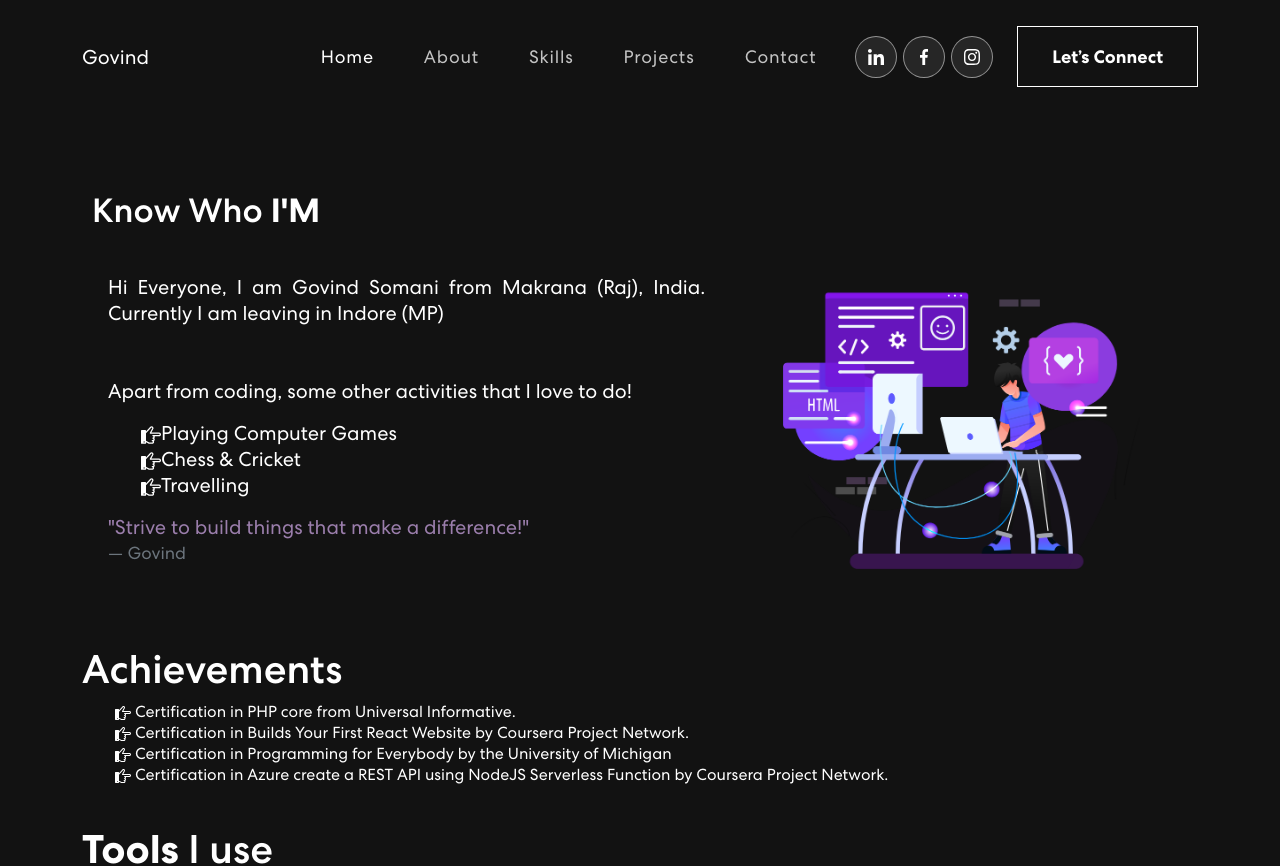
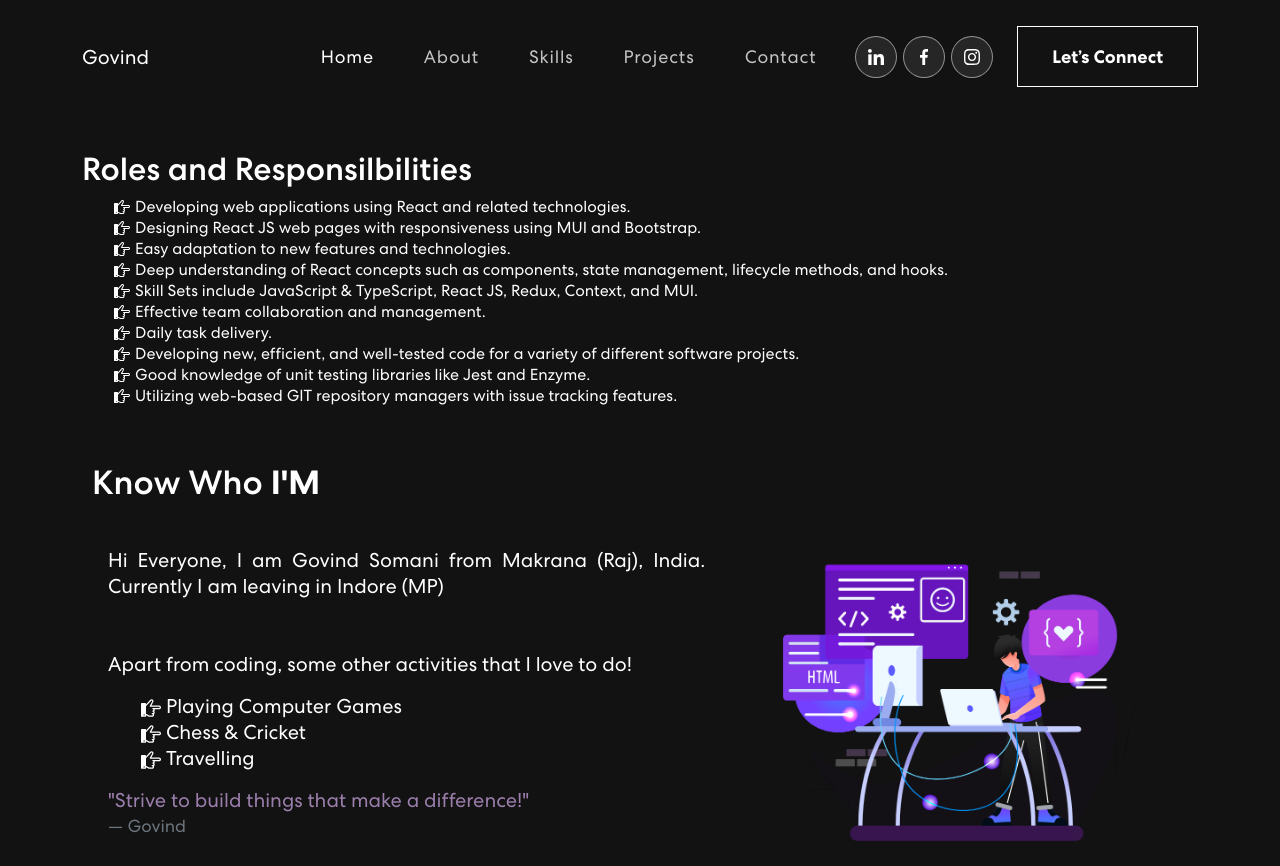
Before and after one commit to Govind-somani/Govind_Potfolio, a React (Create React App) app: page /about in a window 1280 px wide. Shown: the top 866 px of the page. Built offline with nearby package versions, Linux system fonts and the light colour scheme.

Commit message:
code refactor

```diff
--- a/src/App.css
+++ b/src/App.css
@@ -669,7 +669,11 @@ nav.navbar .navbar-toggler[aria-expanded="true"] .navbar-toggler-icon {
   overflow: hidden !important;
   transition: all 0.4s ease 0s !important;
 }
-
+.roles {
+  display: flex;
+  justify-content: flex-start;
+  align-items: center;
+}
 @media (max-width: 767px) {
   .tech-icons {
     margin: 10px !important;
--- a/src/Services/response.json
+++ b/src/Services/response.json
@@ -94,7 +94,19 @@
              "id":4,
              "description":" Certification in Azure create a REST API using NodeJS Serverless Function by Coursera Project Network."
          }
-    ]
+    ],
+    "responsibilities" :[
+        "Developing web applications using React and related technologies.",
+        "Designing React JS web pages with responsiveness using MUI and Bootstrap.",
+        "Easy adaptation to new features and technologies.",
+        "Deep understanding of React concepts such as components, state management, lifecycle methods, and hooks.",
+        "Skill Sets include JavaScript & TypeScript, React JS, Redux, Context, and MUI.",
+        "Effective team collaboration and management.",
+        "Daily task delivery.",
+        "Developing new, efficient, and well-tested code for a variety of different software projects.",
+        "Good knowledge of unit testing libraries like Jest and Enzyme.",
+        "Utilizing web-based GIT repository managers with issue tracking features."
+      ]
 }
     }
 }
--- a/src/components/About/About.js
+++ b/src/components/About/About.js
@@ -9,15 +9,28 @@ import Response from "../../Services/response.json";
 
 const About = () => {
   const [about, setAbout] = useState([]);
+  const [roles, setRoles] = useState([]);
   // console.log("response ", Response.data.workExperence.project);
   useEffect(() => {
     setAbout(Response.data.workExperence.achievement);
+    setRoles(Response.data.workExperence.responsibilities);
   }, []);
   console.log("response ", about);
   return (
     <Container fluid className="about-section">
       {/* <Particle /> */}
       <Container>
+        <div>
+          <h2>Roles and Responsilbilities</h2>
+          <ul>
+            {roles.map((responsibility, index) => (
+              <div key={index} className="roles">
+                <ImPointRight style={{marginRight: '5px'}}/>
+                  {responsibility}
+              </div>
+            ))}
+          </ul>
+        </div>
         <Row style={{ justifyContent: "center", padding: "10px" }}>
           <Col
             md={7}
@@ -51,7 +64,7 @@ const About = () => {
               // console.log(element.description);
               return (
                 <li className="about-activity">
-                  <ImPointRight />
+                <ImPointRight style={{marginRight: '5px'}}/>
                   {element.description}
                 </li>
               );
--- a/src/components/About/AboutCard.js
+++ b/src/components/About/AboutCard.js
@@ -17,15 +17,15 @@ function AboutCard() {
           </p>
           <ul>
             <li className="about-activity">
-              <ImPointRight />
+            <ImPointRight style={{marginRight: '5px'}}/>
               Playing Computer Games
             </li>
             <li className="about-activity">
-              <ImPointRight />
+            <ImPointRight style={{marginRight: '5px'}}/>
               Chess & Cricket
             </li>
             <li className="about-activity">
-              <ImPointRight />
+            <ImPointRight style={{marginRight: '5px'}}/>
               Travelling
             </li>
           </ul>
```
